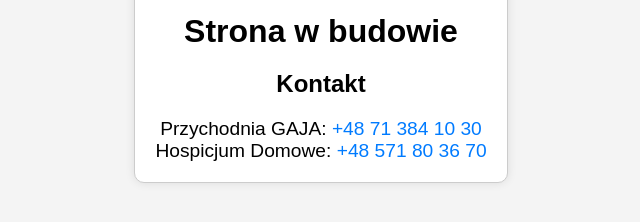
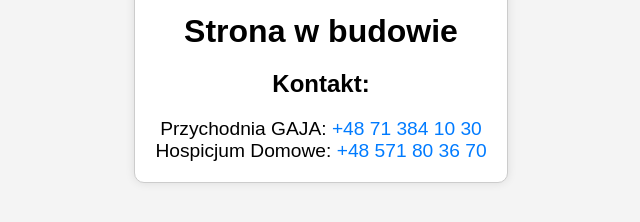
Before and after one commit to C1tan/GAJA_web, a plain HTML site: page index.html in a window 1280 px wide. Shown: the part 406-628 px from the top of the page, 319-959 px from the left. Drawn offline with Linux system fonts and the light colour scheme.

Commit message:
Update index.html

```diff
--- a/index.html
+++ b/index.html
@@ -10,7 +10,7 @@
     <div class="container">
         <img src="logo.jpeg" alt="Logo" class="logo">
         <h1>Strona w budowie</h1>
-        <h2>Kontakt</h2>
+        <h2>Kontakt:</h2>
         <p>Przychodnia GAJA: <a href="tel:+48713840666">+48 71 384 10 30</a></p>
         <p>Hospicjum Domowe: <a href="tel:+48713840666">+48 571 80 36 70</a></p>
     </div>
```
